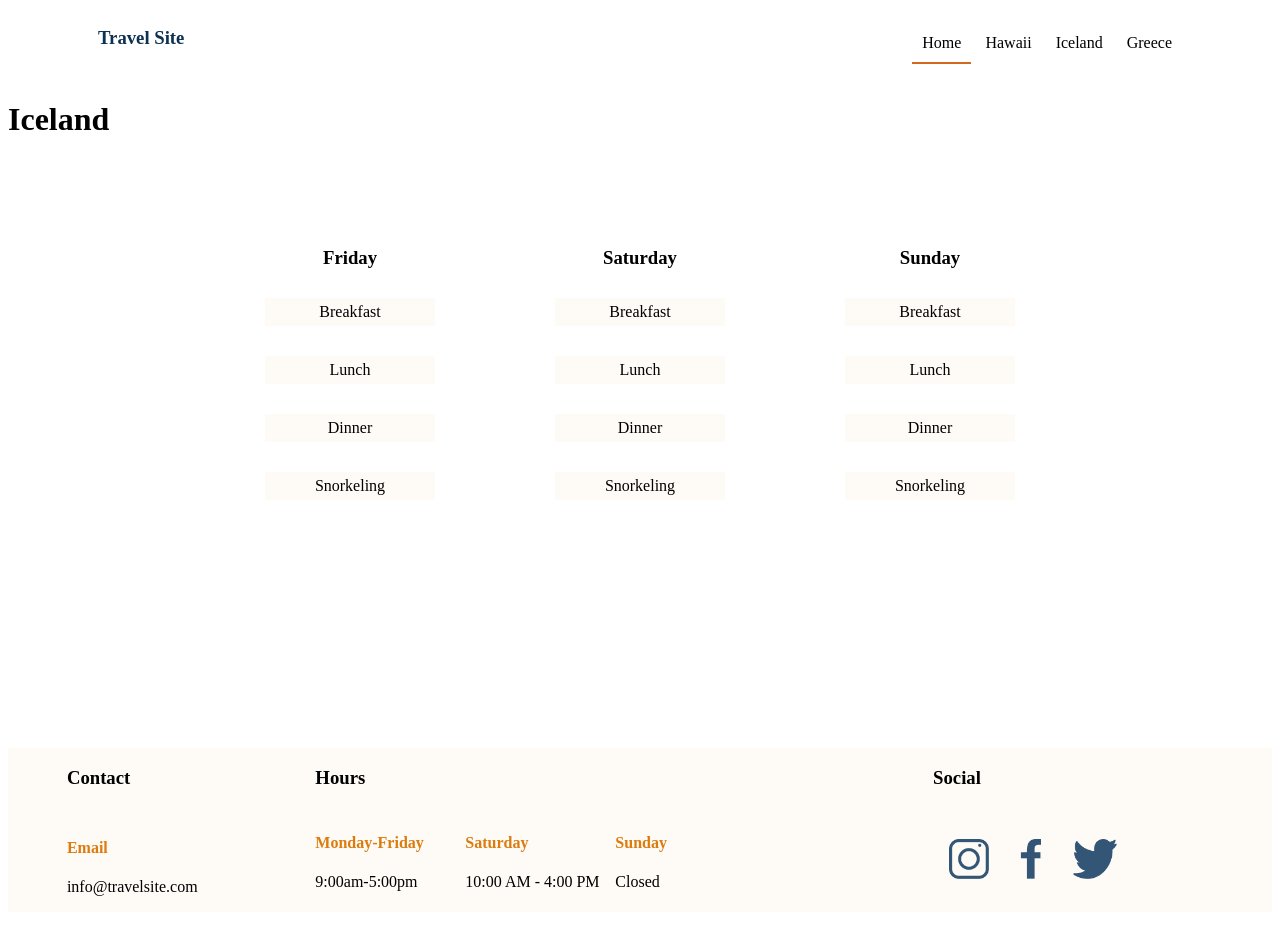
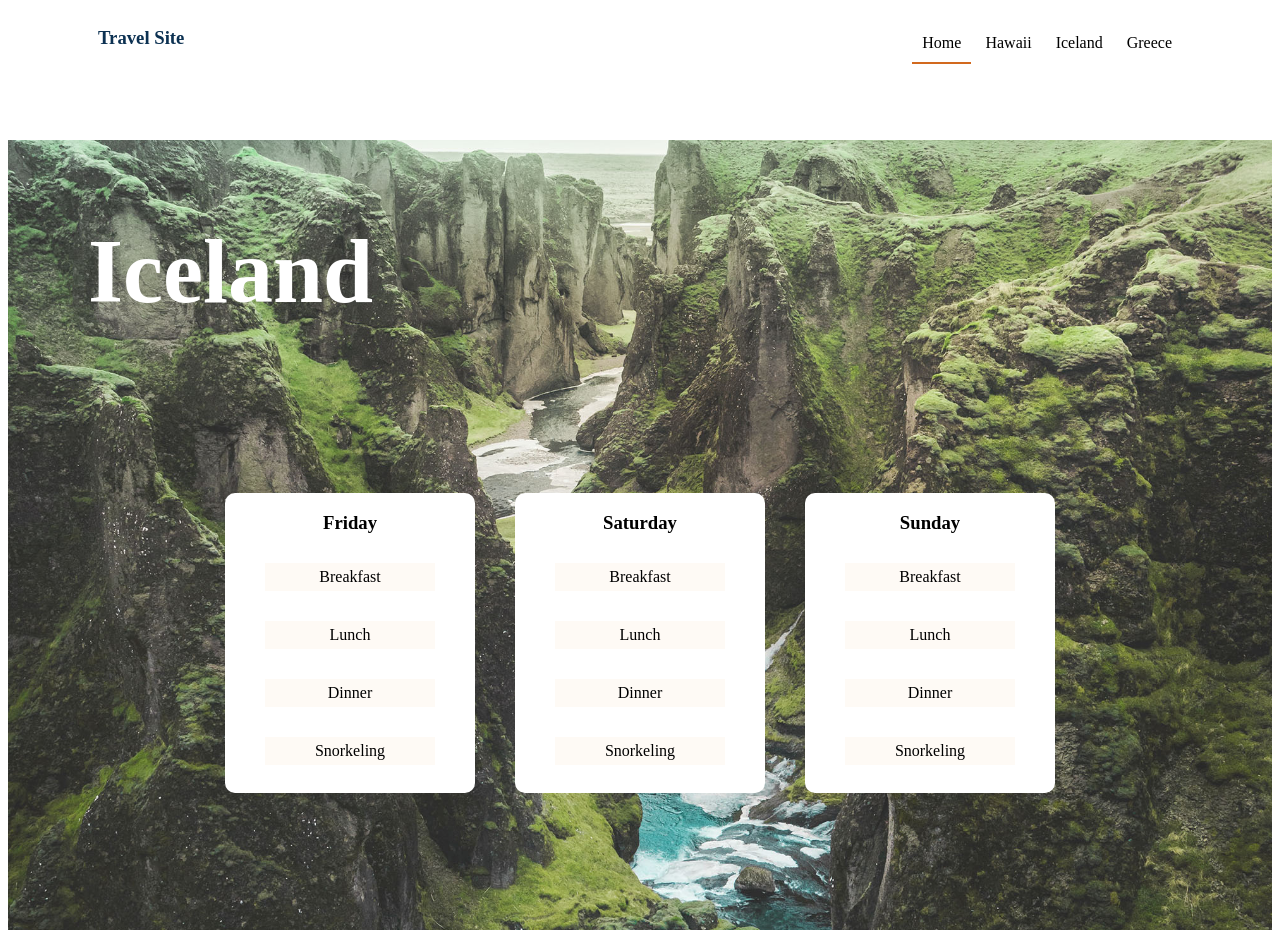
Before and after one commit to KofiBoadu/Travelwebsite, a plain HTML site: page iceland/index.html in a window 1280 px wide. Shown: the top 930 px of the page. Drawn offline with Linux system fonts and the light colour scheme.

Commit message:
added a background image and set display properties for image

```diff
--- a/iceland/iceland.css
+++ b/iceland/iceland.css
@@ -1,3 +1,13 @@
-.main{
-    background-image: url(/homepage/images/iceland.jpg);
+.main1{
+    background-image: url(/images/iceland.jpg);
+    background-size: cover;
+    height:790px;
+    background-position: 0vh
 }
+
+.main1 h1{
+
+    font-size: 90px;
+    color: white;
+    padding: 80px;
+}
```
